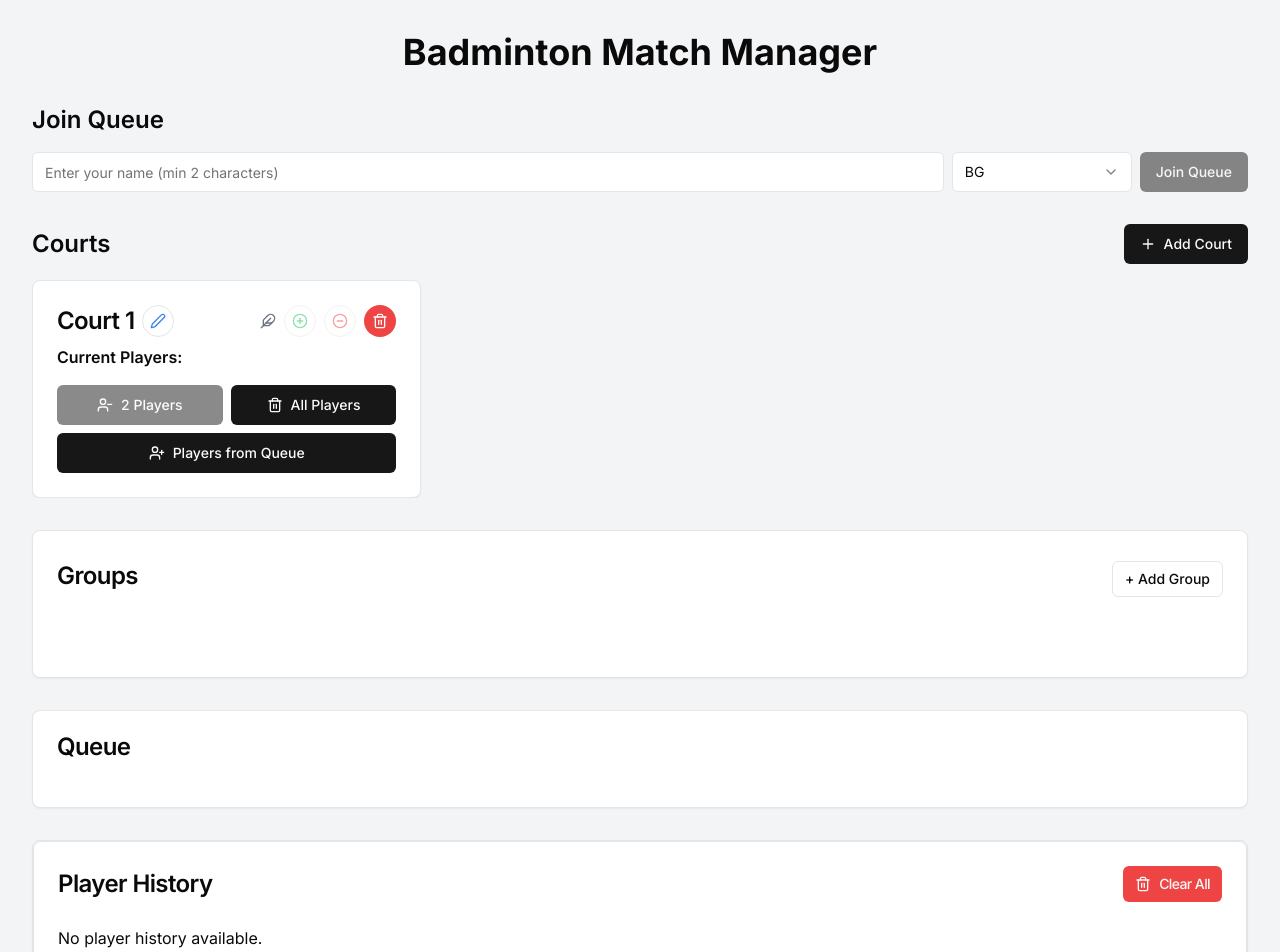
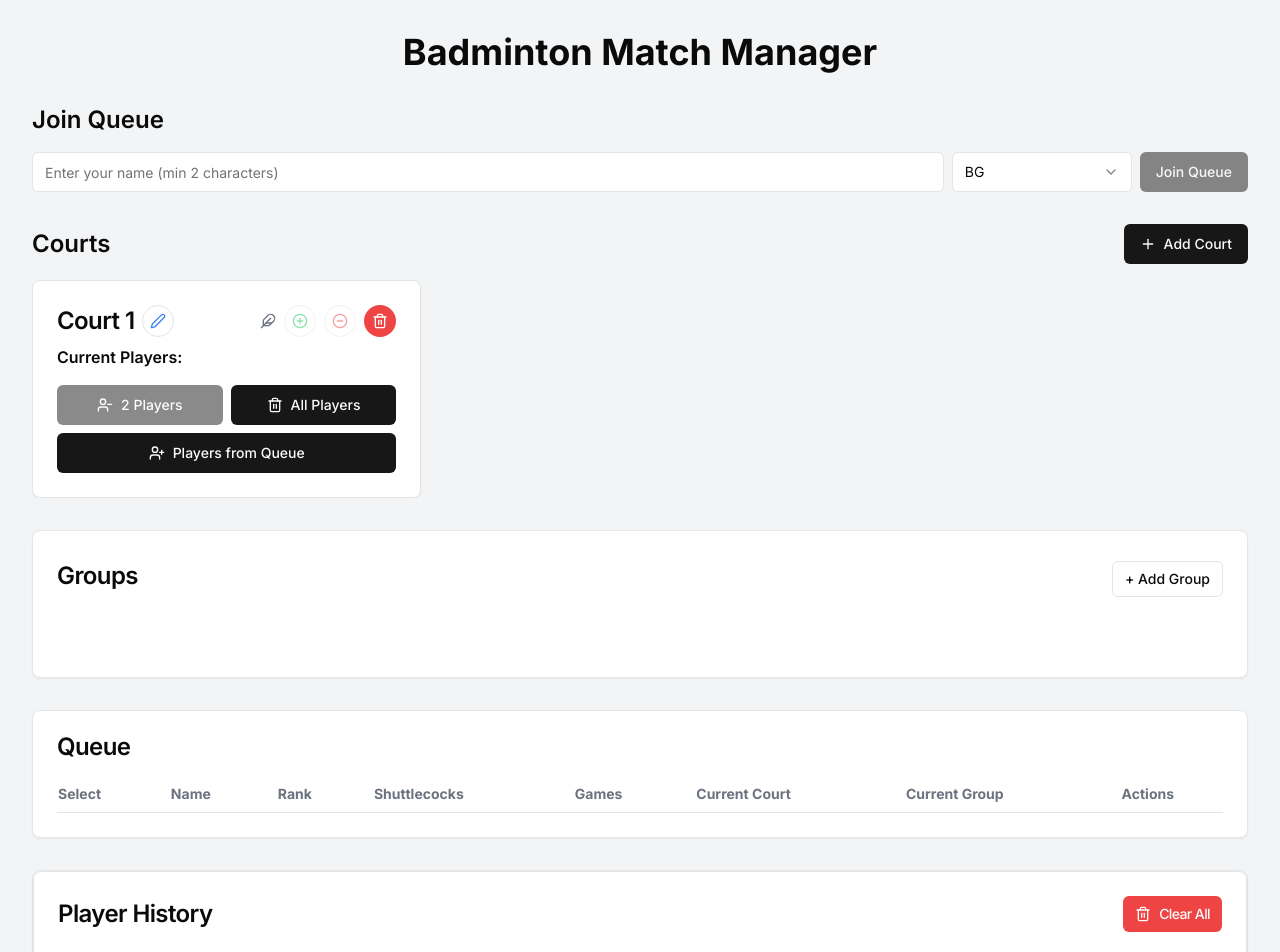
Before and after one commit to taforyou/court-queue-masters-v2-next, a Next.js app: page / in a window 1280 px wide. Shown: the top 952 px of the page. Built offline with nearby package versions, Linux system fonts and the light colour scheme.

Commit message:
fix: added more col, and fix queue table

```diff
--- a/src/app/page.js
+++ b/src/app/page.js
@@ -660,26 +660,43 @@ const Home = () => {
           <CardTitle>Queue</CardTitle>
         </CardHeader>
         <CardContent>
-          <ul className="space-y-2">
+          <div className="overflow-x-auto">
+            <table className="w-full">
+              <thead>
+                <tr className="text-left text-sm font-medium text-gray-500 border-b">
+                  <th className="pb-2 pr-4">Select</th>
+                  <th className="pb-2 pr-4">Name</th>
+                  <th className="pb-2 pr-4">Rank</th>
+                  <th className="pb-2 pr-4">Shuttlecocks</th>
+                  <th className="pb-2 pr-4">Games</th>
+                  <th className="pb-2 pr-4">Current Court</th>
+                  <th className="pb-2 pr-4">Current Group</th>
+                  <th className="pb-2">Actions</th>
+                </tr>
+              </thead>
+              <tbody>
                 {queue.map((player, index) => (
-              <li key={index} className="flex items-center space-x-2">
+                  <tr key={index} className="border-b last:border-b-0">
+                    <td className="py-2 pr-4">
                       <Checkbox
                         id={`queue-player-${index}`}
                         checked={selectedPlayers.includes(player)}
                         onCheckedChange={() => handlePlayerSelection(player)}
                       />
-                <label htmlFor={`queue-player-${index}`} className="flex-grow flex items-center justify-between">
-                  <div className="flex items-center space-x-2">
-                    <span>{player}</span>
+                    </td>
+                    <td className="py-2 pr-4">{player}</td>
+                    <td className="py-2 pr-4">
                       <span className={`inline-flex items-center justify-center w-6 h-6 rounded-full text-xs font-semibold text-white ${getRankColor(playerRanks[player])}`}>
                         {playerRanks[player]}
                       </span>
+                    </td>
+                    <td className="py-2 pr-4">
+                      <div className="flex items-center space-x-1">
+                        <Feather className="h-4 w-4 text-gray-500" />
+                        <span className="text-sm text-gray-500">{shuttlecockCount[player]?.toFixed(2) || '0.00'}</span>
                       </div>
-                  <div className="flex items-center space-x-2">
-                    <div className="flex flex-col items-center">
-                      <Feather className="h-4 w-4 text-gray-500" />
-                      <span className="text-xs text-gray-500">{shuttlecockCount[player]?.toFixed(2) || '0.00'}</span>
-                    </div>
+                    </td>
+                    <td className="py-2 pr-4">
                       <span className={`inline-flex items-center justify-center w-6 h-6 rounded-full text-xs font-semibold ${
                         playerStats[player]?.current > 0
                           ? 'bg-blue-500 text-white'
@@ -689,8 +706,16 @@ const Home = () => {
                       }`}>
                         {playerStats[player]?.completed || 0}
                       </span>
-                  </div>
-                </label>
+                    </td>
+                    <td className="py-2 pr-4">
+                      {/* Add logic for Current Court here */}
+                      -
+                    </td>
+                    <td className="py-2 pr-4">
+                      {/* Add logic for Current Group here */}
+                      -
+                    </td>
+                    <td className="py-2">
                       <Button
                         variant="ghost"
                         size="icon"
@@ -699,9 +724,12 @@ const Home = () => {
                       >
                         <Trash2 className="h-4 w-4" />
                       </Button>
-              </li>
+                    </td>
+                  </tr>
                 ))}
-          </ul>
+              </tbody>
+            </table>
+          </div>
         </CardContent>
       </Card>
       <Card className="mt-6 sm:mt-8">
```
Lines whose indentation alone changed are shown as unchanged.
